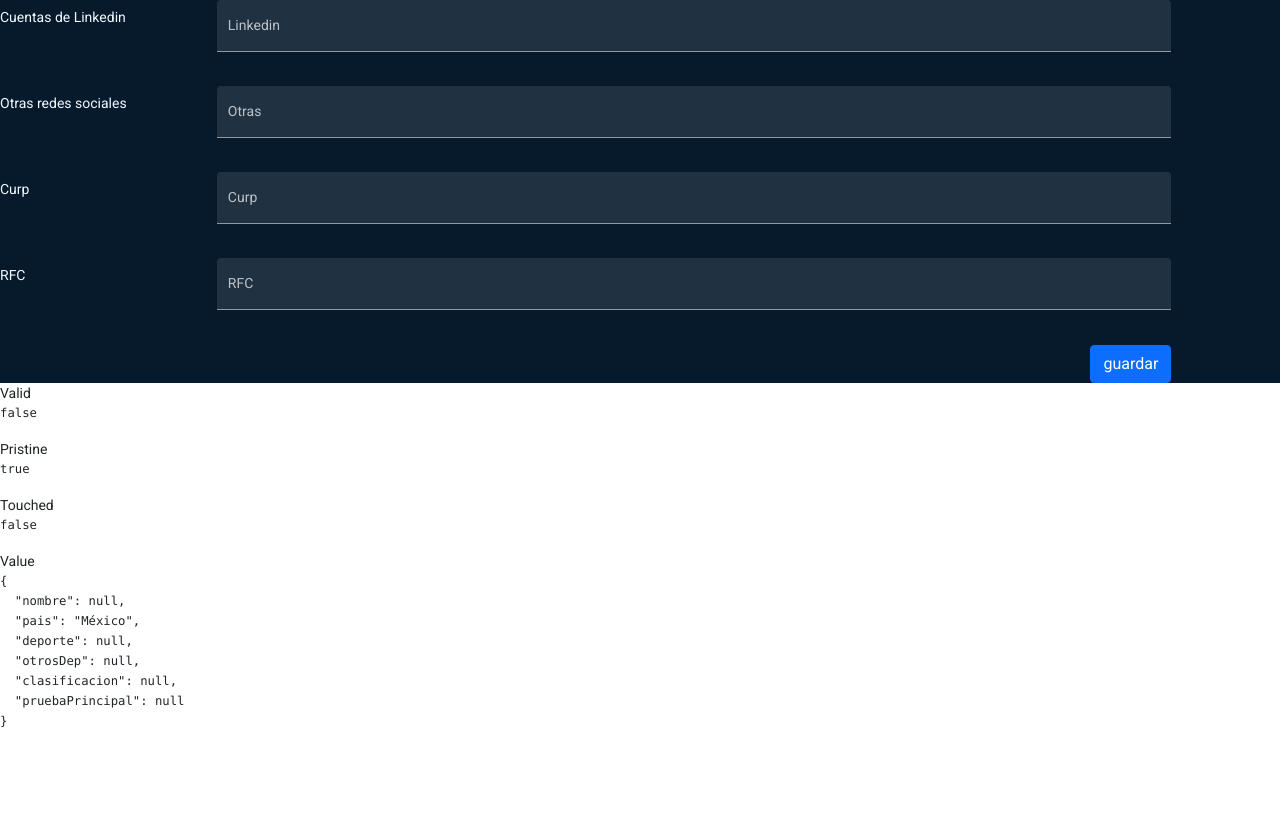
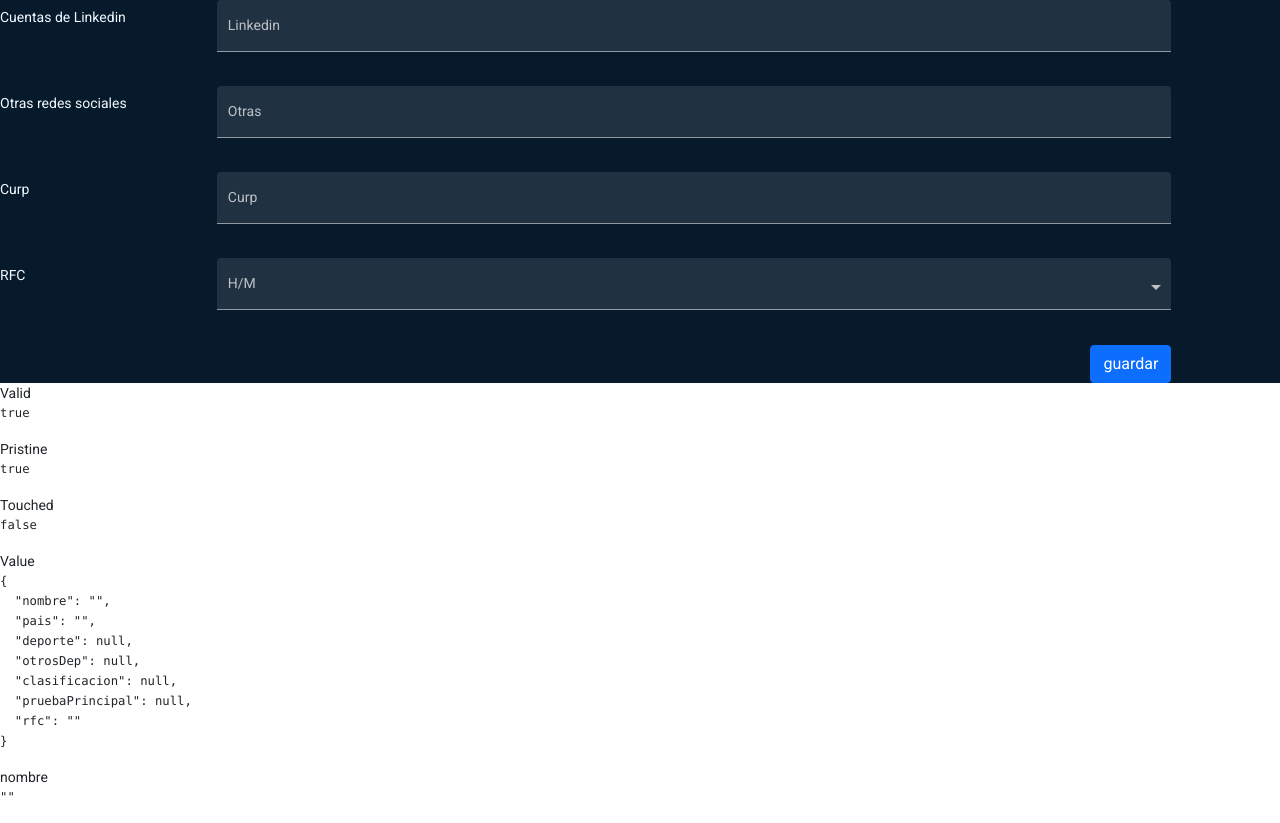
Before and after one commit to alejandroalvarezdev/RUDA, an Angular app: page / in a window 1280 px wide. Shown: the part 2650-3473 px from the top of the page. Before the commit the page ends 3397 px from the top, so only its background shows below. Built offline with nearby package versions, Linux system fonts and the light colour scheme.

Commit message:
if change

```diff
--- a/src/app/ruda/pages/register/register.component.html
+++ b/src/app/ruda/pages/register/register.component.html
@@ -6,7 +6,7 @@
 <div class="row">
     <div class="col">
 
-        <form [formGroup]="formulario" >
+        <form (ngSubmit)="guardar()" [formGroup]="formulario" >
             <h2>Generales</h2>
 
             <div class="mb-3 row">
@@ -14,7 +14,7 @@
                 <div class="col-sm-9">
                     <mat-form-field  appearance="fill">
                         <mat-label>Dos appelidos y nombre</mat-label>
-                        <input  matInput >
+                        <input formControlName="nombre" matInput >
                     </mat-form-field>
                 </div>
             </div>
@@ -28,7 +28,7 @@
                 <div class="col-sm-9">
                     <mat-form-field  appearance="fill">
                         <mat-label>Pais al que pertenece</mat-label>
-                        <input  matInput>
+                        <input formControlName="pais"  matInput>
                     </mat-form-field>
                 </div>
             </div>
@@ -400,16 +400,45 @@
 
             <!-- input start -->
             <div class="mb-3 row">
-                <label class="col-sm-2 col-form-label"  for="">RFC </label>
+                <label class="col-sm-2 col-form-label"  for="">RFC</label>
                 <div class="col-sm-9">
 
-                <mat-form-field class="example-full-width" appearance="fill">
-                    <mat-label>RFC</mat-label>
-                    <input  matInput  >
-                </mat-form-field>
+
+            <mat-form-field  appearance="fill">
+            <mat-label  >H/M</mat-label>
+            <select formControlName="rfc" matNativeControl >
+                <option  value="conH">Con RFC</option>
+                <option value="sinH">sin RFC</option>
+
+            </select>
+            </mat-form-field>
                 </div>
             </div>
             <!-- input end -->
+
+            <!-- input start -->
+            <div class="desicionContainer" *ngIf="formulario.value.rfc == 'conH'">
+                <div class="mb-3 row">
+                    <label class="col-sm-2 col-form-label"  for="">Homoclave</label>
+                    <div class="col-sm-9">
+
+
+                <mat-form-field  appearance="fill">
+                <mat-label  >H/M</mat-label>
+                <select  matNativeControl >
+                    <option  value="natacion">Hombre</option>
+                    <option value="saab">Mujer</option>
+
+                </select>
+                </mat-form-field>
+                    </div>
+                </div>
+            </div>
+
+
+            <!-- input end -->
+
+
 
 
 
@@ -438,6 +467,9 @@
                 <span>Value</span>
                 <pre>{{ formulario.value | json }}</pre>
 
+                <span>nombre</span>
+                <pre>{{ formulario.value.nombre|json }}</pre>
+
 
             </div>
         </div>
--- a/src/app/ruda/pages/register/register.component.ts
+++ b/src/app/ruda/pages/register/register.component.ts
@@ -20,16 +20,18 @@ export class RegisterComponent implements OnInit {
   checked = false;
   indeterminate = false;
   labelPosition: 'before' | 'after' = 'after';
-  disabled = false;
+  name: string = '';
+
 
 
   formulario:FormGroup = this.fb.group({
-    nombre:[,Validators.required,Validators.minLength(10)],
-    pais:['México'],
+    nombre:[''],
+    pais:[''],
     deporte:[],
     otrosDep:[],
     clasificacion:[],
     pruebaPrincipal:[],
+    rfc:['']
 
   })
 
@@ -41,8 +43,8 @@ export class RegisterComponent implements OnInit {
 
 
 
-  guardar(formulario:any){
-    console.log(formulario);
+  guardar(){
+    console.log(this.formulario.value);
 
   }
   errors(formulario: FormGroup, controlName: string): any | undefined{
@@ -53,11 +55,7 @@ export class RegisterComponent implements OnInit {
 
 
     }
-    // if (formulario.controls[controlName].touched) {
-    //   if (formulario.controls[controlName].hasError('required'))
-    //     return 'Este campo es obligatorio';
 
-    // }
 
   }
 
--- a/src/app/ruda/ruda.module.ts
+++ b/src/app/ruda/ruda.module.ts
@@ -25,7 +25,7 @@ import { FormComponent } from './pages/form/form.component';
     CommonModule,
     MaterialModule,
     ReactiveFormsModule,
-    FormsModule
+    FormsModule,
   ],
   exports:[
     HomeComponent
```
